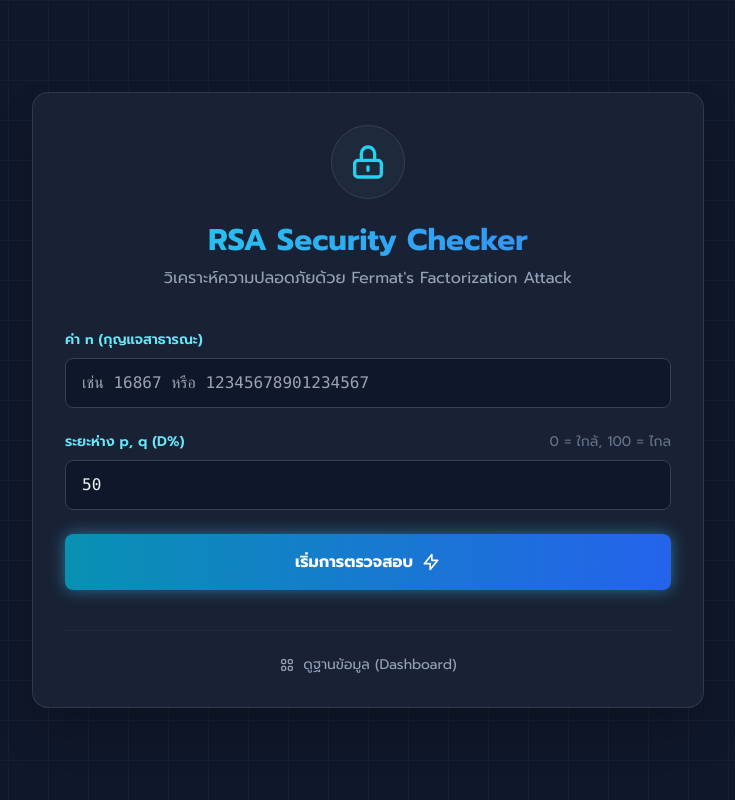
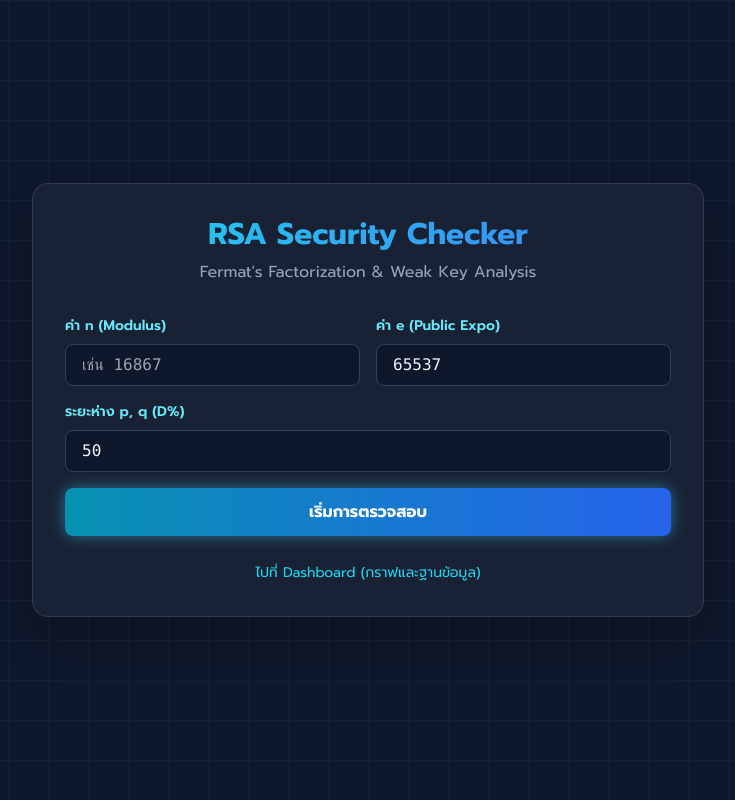
Before and after one commit to bindeow2012-design/rsa-checker, a Flask app: page / in a window 1280 px wide. Shown: the whole page, without its empty margins (272-1007 px from the left). Run offline with Flask 3, Linux system fonts and the light colour scheme; some libraries are stand-ins or nearby versions.

Commit message:
Update index.html

```diff
--- a/templates/index.html
+++ b/templates/index.html
@@ -3,10 +3,10 @@
 <head>
     <meta charset="UTF-8">
     <meta name="viewport" content="width=device-width, initial-scale=1.0">
-    <title>RSA Security Checker | Fermat Attack Analysis</title>
-    <!-- ใช้ Tailwind CSS สำหรับดีไซน์สุดล้ำ -->
+    <title>RSA Security Checker</title>
     <script src="https://cdn.tailwindcss.com"></script>
-    <!-- ใช้ฟอนต์ Prompt และ Fira Code -->
+    <!-- เพิ่มไลบรารีสำหรับ Export PDF -->
+    <script src="https://cdnjs.cloudflare.com/ajax/libs/html2pdf.js/0.10.1/html2pdf.bundle.min.js"></script>
     <link href="https://fonts.googleapis.com/css2?family=Prompt:wght@300;400;600;700&family=Fira+Code:wght@400;600&display=swap" rel="stylesheet">
     <style>
         body { font-family: 'Prompt', sans-serif; background-color: #0f172a; color: #f8fafc; }
@@ -14,159 +14,135 @@
         .glass-panel { background: rgba(30, 41, 59, 0.7); backdrop-filter: blur(12px); border: 1px solid rgba(255,255,255,0.1); }
         .glow-btn { box-shadow: 0 0 15px rgba(56, 189, 248, 0.5); transition: all 0.3s ease; }
         .glow-btn:hover { box-shadow: 0 0 25px rgba(56, 189, 248, 0.8); transform: translateY(-2px); }
-        /* ซ่อนลูกศรใน input number */
-        input[type="number"]::-webkit-inner-spin-button, input[type="number"]::-webkit-outer-spin-button { -webkit-appearance: none; margin: 0; }
     </style>
 </head>
 <body class="min-h-screen flex items-center justify-center p-4 relative overflow-hidden">
-    <!-- Background Grid Pattern -->
     <div class="absolute inset-0 z-0 opacity-20" style="background-image: linear-gradient(#334155 1px, transparent 1px), linear-gradient(90deg, #334155 1px, transparent 1px); background-size: 40px 40px;"></div>
 
     <div class="glass-panel w-full max-w-2xl rounded-2xl p-8 relative z-10 shadow-2xl">
-        <!-- Header -->
-        <div class="text-center mb-10">
-            <div class="inline-block p-4 rounded-full bg-slate-800 mb-4 border border-slate-700">
-                <svg class="w-10 h-10 text-cyan-400" fill="none" stroke="currentColor" viewBox="0 0 24 24" xmlns="http://www.w3.org/2000/svg"><path stroke-linecap="round" stroke-linejoin="round" stroke-width="2" d="M12 15v2m-6 4h12a2 2 0 002-2v-6a2 2 0 00-2-2H6a2 2 0 00-2 2v6a2 2 0 002 2zm10-10V7a4 4 0 00-8 0v4h8z"></path></svg>
-            </div>
+        <div class="text-center mb-8">
             <h1 class="text-3xl font-bold bg-clip-text text-transparent bg-gradient-to-r from-cyan-400 to-blue-500">RSA Security Checker</h1>
-            <p class="text-slate-400 mt-2">วิเคราะห์ความปลอดภัยด้วย Fermat's Factorization Attack</p>
+            <p class="text-slate-400 mt-2">Fermat's Factorization & Weak Key Analysis</p>
         </div>
 
-        <!-- Form -->
-        <form id="checkForm" class="space-y-6">
+        <form id="checkForm" class="space-y-4">
+            <div class="grid grid-cols-2 gap-4">
+                <div>
+                    <label class="block text-sm font-semibold text-cyan-300 mb-2">ค่า n (Modulus)</label>
+                    <input type="text" id="n" required placeholder="เช่น 16867" class="w-full bg-slate-900 border border-slate-700 rounded-lg px-4 py-2 text-slate-100 focus:border-cyan-500 font-mono">
+                </div>
+                <div>
+                    <label class="block text-sm font-semibold text-cyan-300 mb-2">ค่า e (Public Expo)</label>
+                    <input type="number" id="e" value="65537" required class="w-full bg-slate-900 border border-slate-700 rounded-lg px-4 py-2 text-slate-100 focus:border-cyan-500 font-mono">
+                </div>
+            </div>
             <div>
-                <label class="block text-sm font-semibold text-cyan-300 mb-2">ค่า n (กุญแจสาธารณะ)</label>
-                <input type="text" id="n" required placeholder="เช่น 16867 หรือ 12345678901234567"
-                       class="w-full bg-slate-900 border border-slate-700 rounded-lg px-4 py-3 text-slate-100 focus:outline-none focus:border-cyan-500 focus:ring-1 focus:ring-cyan-500 font-mono transition-colors">
+                <label class="block text-sm font-semibold text-cyan-300 mb-2">ระยะห่าง p, q (D%)</label>
+                <input type="number" id="D" value="50" min="0" max="100" class="w-full bg-slate-900 border border-slate-700 rounded-lg px-4 py-2 text-slate-100 focus:border-cyan-500 font-mono">
+            </div>
+            <button type="submit" id="submitBtn" class="w-full bg-gradient-to-r from-cyan-600 to-blue-600 text-white font-bold py-3 rounded-lg glow-btn">เริ่มการตรวจสอบ</button>
+        </form>
+
+        <!-- Result Box ที่สามารถ Export ได้ -->
+        <div id="resultBox" class="hidden mt-6 bg-slate-800 p-6 rounded-xl border border-slate-600 relative">
+            <div class="flex items-center gap-4 mb-4">
+                <div id="scoreCircle" class="w-16 h-16 rounded-full flex items-center justify-center text-xl font-bold border-4 border-slate-600">0</div>
+                <div>
+                    <h3 id="resMsg" class="text-xl font-bold">-</h3>
+                    <p id="resSub" class="text-sm text-slate-400">ผลการวิเคราะห์</p>
+                </div>
             </div>
 
-            <div>
-                <label class="block text-sm font-semibold text-cyan-300 mb-2 flex justify-between">
-                    <span>ระยะห่าง p, q (D%)</span>
-                    <span class="text-slate-500 font-normal">0 = ใกล้, 100 = ไกล</span>
-                </label>
-                <input type="number" id="D" value="50" min="0" max="100"
-                       class="w-full bg-slate-900 border border-slate-700 rounded-lg px-4 py-3 text-slate-100 focus:outline-none focus:border-cyan-500 focus:ring-1 focus:ring-cyan-500 font-mono transition-colors">
+            <!-- Weak Key Alerts -->
+            <div id="weakKeysBox" class="hidden mb-4 bg-red-900/30 border border-red-700 p-3 rounded-lg">
+                <p class="text-red-400 font-bold text-sm mb-1">⚠️ พบจุดอ่อน (Weak Keys):</p>
+                <ul id="weakKeysList" class="list-disc list-inside text-sm text-red-300 space-y-1"></ul>
             </div>
 
-            <button type="submit" id="submitBtn" class="w-full bg-gradient-to-r from-cyan-600 to-blue-600 text-white font-bold py-4 rounded-lg glow-btn flex justify-center items-center gap-2">
-                <span>เริ่มการตรวจสอบ</span>
-                <svg class="w-5 h-5" fill="none" stroke="currentColor" viewBox="0 0 24 24"><path stroke-linecap="round" stroke-linejoin="round" stroke-width="2" d="M13 10V3L4 14h7v7l9-11h-7z"></path></svg>
+            <!-- Explanations -->
+            <div id="expList" class="space-y-2 text-sm text-slate-300 font-mono bg-slate-900/50 p-4 rounded-lg"></div>
+
+            <!-- ปุ่ม Export PDF (ลอยอยู่มุมขวาล่าง) -->
+            <button onclick="exportPDF()" class="mt-4 w-full bg-slate-700 hover:bg-slate-600 text-white font-bold py-2 rounded-lg flex justify-center items-center gap-2">
+                📄 ดาวน์โหลดรายงาน (PDF)
             </button>
-        </form>
-
-        <!-- Result Box (ซ่อนไว้จนกว่าจะกดตรวจ) -->
-        <div id="resultBox" class="hidden mt-8 animate-[fadeIn_0.5s_ease-in-out]">
-            <hr class="border-slate-700 mb-6">
-
-            <div class="flex flex-col md:flex-row items-center gap-6">
-                <!-- Circular Score Gauge -->
-                <div class="relative w-32 h-32 flex-shrink-0">
-                    <svg class="w-full h-full transform -rotate-90" viewBox="0 0 100 100">
-                        <circle cx="50" cy="50" r="45" fill="none" stroke="#1e293b" stroke-width="8"></circle>
-                        <circle id="scoreCircle" cx="50" cy="50" r="45" fill="none" stroke="#38bdf8" stroke-width="8" stroke-dasharray="283" stroke-dashoffset="283" class="transition-all duration-1000 ease-out"></circle>
-                    </svg>
-                    <div class="absolute inset-0 flex flex-col items-center justify-center">
-                        <span id="scoreText" class="text-2xl font-bold font-mono">0</span>
-                        <span class="text-[10px] text-slate-400">SCORE</span>
-                    </div>
-                </div>
-
-                <!-- Text Result -->
-                <div class="flex-1 text-center md:text-left w-full">
-                    <h3 id="resMsg" class="text-2xl font-bold mb-2">-</h3>
-                    <div id="exactBadge" class="hidden inline-block px-3 py-1 rounded text-xs font-bold bg-green-900 text-green-300 border border-green-700 mb-3">
-                        ✨ คำนวณจริง (Exact)
-                    </div>
-                    <div id="expList" class="text-sm text-slate-300 space-y-2 text-left bg-slate-900/50 p-4 rounded-lg border border-slate-800 font-mono">
-                        <!-- รายละเอียดจะถูกเติมด้วย JS -->
-                    </div>
-                </div>
-            </div>
         </div>
 
-        <!-- Footer Links -->
-        <div class="mt-10 pt-6 border-t border-slate-800 flex justify-center gap-6">
-            <a href="/dashboard" class="text-sm text-slate-400 hover:text-cyan-400 transition-colors flex items-center gap-2">
-                <svg class="w-4 h-4" fill="none" stroke="currentColor" viewBox="0 0 24 24"><path stroke-linecap="round" stroke-linejoin="round" stroke-width="2" d="M4 6a2 2 0 012-2h2a2 2 0 012 2v2a2 2 0 01-2 2H6a2 2 0 01-2-2V6zM14 6a2 2 0 012-2h2a2 2 0 012 2v2a2 2 0 01-2 2h-2a2 2 0 01-2-2V6zM4 16a2 2 0 012-2h2a2 2 0 012 2v2a2 2 0 01-2 2H6a2 2 0 01-2-2v-2zM14 16a2 2 0 012-2h2a2 2 0 012 2v2a2 2 0 01-2 2h-2a2 2 0 01-2-2v-2z"></path></svg>
-                ดูฐานข้อมูล (Dashboard)
-            </a>
+        <div class="mt-6 text-center">
+            <a href="/dashboard" class="text-sm text-cyan-400 hover:underline">ไปที่ Dashboard (กราฟและฐานข้อมูล)</a>
         </div>
     </div>
 
-    <!-- JavaScript -->
     <script>
+        let currentData = null;
+
         document.getElementById('checkForm').addEventListener('submit', async (e) => {
             e.preventDefault();
             const btn = document.getElementById('submitBtn');
-            const originalText = btn.innerHTML;
-
-            btn.disabled = true;
-            btn.innerHTML = `<span class="animate-pulse">กำลังประมวลผล...</span>`;
+            btn.disabled = true; btn.innerText = 'กำลังคำนวณ...';
 
             const n = document.getElementById('n').value.trim();
+            const e_val = document.getElementById('e').value;
             const D = document.getElementById('D').value;
 
             try {
                 const res = await fetch('/api/check', {
                     method: 'POST',
                     headers: {'Content-Type': 'application/json'},
-                    body: JSON.stringify({n: n, D: parseInt(D)})
+                    body: JSON.stringify({n: n, e: e_val, D: parseInt(D)})
                 });
                 const data = await res.json();
+                currentData = data;
 
-                if (data.status === 'error') { alert(data.msg); return; }
+                document.getElementById('resultBox').classList.remove('hidden');
 
-                // แสดงผลลัพธ์
-                const box = document.getElementById('resultBox');
-                box.classList.remove('hidden');
+                // ตั้งค่าสี
+                const colors = { 'danger': '#ef4444', 'warning': '#f97316', 'moderate': '#eab308', 'safe': '#22c55e', 'very_safe': '#10b981' };
+                const color = colors[data.status] || '#eab308';
 
-                // เปลี่ยนสีตามระดับความปลอดภัย
-                const colors = {
-                    'danger': { text: 'text-red-400', circle: '#ef4444' },
-                    'warning': { text: 'text-orange-400', circle: '#f97316' },
-                    'moderate': { text: 'text-yellow-400', circle: '#eab308' },
-                    'safe': { text: 'text-green-400', circle: '#22c55e' },
-                    'very_safe': { text: 'text-emerald-400', circle: '#10b981' }
-                };
-                const ui = colors[data.status] || colors['moderate'];
+                const circle = document.getElementById('scoreCircle');
+                circle.innerText = data.score;
+                circle.style.color = color;
+                circle.style.borderColor = color;
 
-                const msgEl = document.getElementById('resMsg');
-                msgEl.className = `text-2xl font-bold mb-2 ${ui.text}`;
-                msgEl.innerText = data.msg;
+                document.getElementById('resMsg').innerText = data.msg;
+                document.getElementById('resMsg').style.color = color;
 
-                // อัปเดตวงกลมคะแนน (เส้นรอบวงคือ 283)
-                const circle = document.getElementById('scoreCircle');
-                circle.style.stroke = ui.circle;
-                const offset = 283 - (283 * data.score / 100);
-                circle.style.strokeDashoffset = offset;
+                // แสดง Weak Keys (ถ้ามี)
+                const weakBox = document.getElementById('weakKeysBox');
+                const weakList = document.getElementById('weakKeysList');
+                if (data.weak_keys && data.weak_keys.length > 0) {
+                    weakBox.classList.remove('hidden');
+                    weakList.innerHTML = data.weak_keys.map(w => `<li>${w}</li>`).join('');
+                } else {
+                    weakBox.classList.add('hidden');
+                }
 
-                // อัปเดตตัวเลขคะแนน
-                document.getElementById('scoreText').innerText = data.score;
-                document.getElementById('scoreText').style.color = ui.circle;
-
-                // แสดง Badge ถ้าคำนวณจริง
-                const badge = document.getElementById('exactBadge');
-                if (data.is_exact) badge.classList.remove('hidden');
-                else badge.classList.add('hidden');
-
-                // แสดงรายละเอียด
-                let html = '';
-                data.explanations.forEach(ex => {
-                    html += `<div class="flex items-start gap-2 border-b border-slate-700/50 pb-2 last:border-0 last:pb-0">
-                        <span class="text-lg">${ex.icon}</span>
-                        <span class="leading-relaxed">${ex.text}</span>
-                    </div>`;
-                });
-                document.getElementById('expList').innerHTML = html;
+                // แสดงคำอธิบาย
+                document.getElementById('expList').innerHTML = data.explanations.map(ex =>
+                    `<div class="flex gap-2"><span>${ex.icon}</span><span>${ex.text}</span></div>`
+                ).join('');
 
             } catch (err) {
                 alert('เกิดข้อผิดพลาด: ' + err.message);
             } finally {
-                btn.disabled = false;
-                btn.innerHTML = originalText;
+                btn.disabled = false; btn.innerText = 'เริ่มการตรวจสอบ';
             }
         });
+
+        // ฟังก์ชัน Export PDF
+        function exportPDF() {
+            if (!currentData) return;
+            const element = document.getElementById('resultBox');
+            const opt = {
+                margin: 10,
+                filename: `RSA_Report_${new Date().getTime()}.pdf`,
+                image: { type: 'jpeg', quality: 0.98 },
+                html2canvas: { scale: 2, backgroundColor: '#1e293b' },
+                jsPDF: { unit: 'mm', format: 'a4', orientation: 'portrait' }
+            };
+            html2pdf().set(opt).from(element).save();
+        }
     </script>
 </body>
 </html>
```
